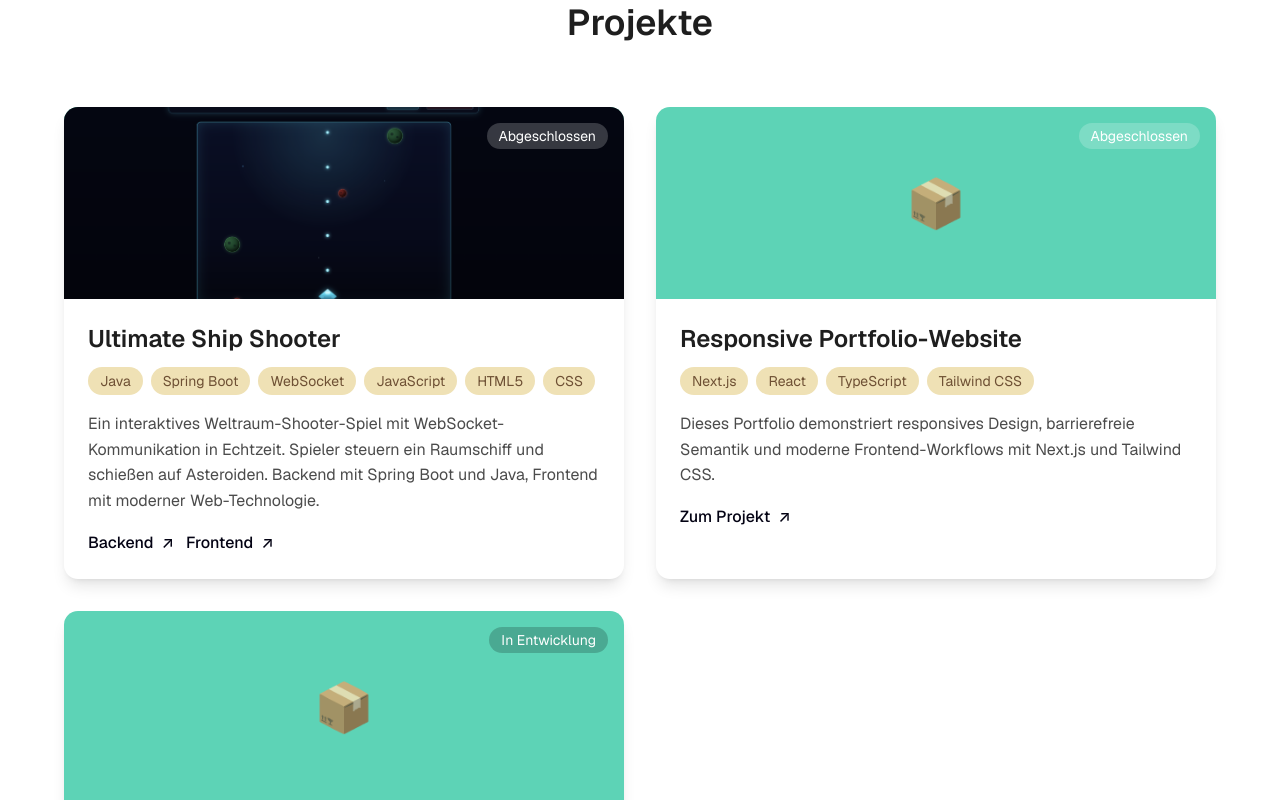
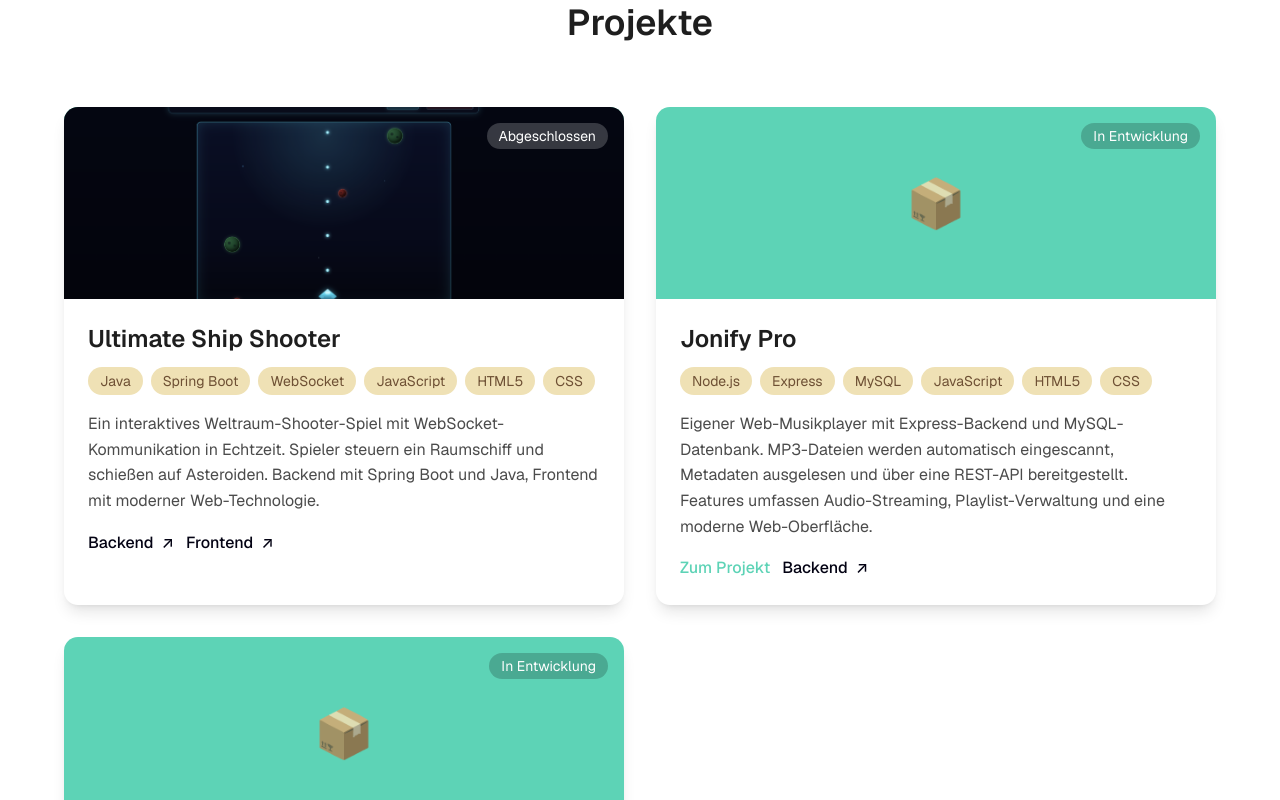
Before and after one commit to im24b-laurj/portfolio_jonas_laur, a Next.js app: page / in a window 1280 px wide. Shown: the part 2240-3040 px from the top of the page. Built offline with nearby package versions, Linux system fonts and the light colour scheme.

Commit message:
Replace portfolio project with Jonify Pro

```diff
--- a/src/components/Projects.tsx
+++ b/src/components/Projects.tsx
@@ -13,14 +13,12 @@ export default function Projects() {
           aria-labelledby="projects-heading"
       >
         <div className="container mx-auto px-6">
-        {/* Header */}
           <div className="max-w-3xl mx-auto text-center mb-16">
             <h2 id="projects-heading" className="text-4xl mb-6 text-[#1e1e1e] dark:text-white font-semibold">
               Projekte
             </h2>
           </div>
 
-        {/* Projects Grid */}
           <div className="grid md:grid-cols-2 gap-8 max-w-6xl mx-auto">
             {projects.map((project) => (
                 <article
@@ -28,7 +26,7 @@ export default function Projects() {
                     className="bg-white dark:bg-[#1a1a1a] rounded-xl shadow-lg overflow-hidden"
                     onClick={() => setSelectedProject(selectedProject === project.id ? null : project.id)}
                 >
-              {/* Project Header */}
+                  {/* Project Image */}
                   <div className="relative h-48 flex items-center justify-center bg-[#5dd3b6] dark:bg-[#5dd3b6] overflow-hidden">
                     {project.previewImage ? (
                         <img
@@ -72,10 +70,28 @@ export default function Projects() {
                       {project.shortDescription}
                     </p>
 
-                {/* CTA Link(s) */}
-                {project.repos ? (
+                    {/* Links */}
+                    {(project.liveUrl !== undefined || project.repos || project.repoUrl) && (
                         <div className="flex flex-wrap gap-3">
-                    {project.repos.map((repo) => (
+                          {project.liveUrl !== undefined && (
+                              project.liveUrl ? (
+                                  <a
+                                      href={project.liveUrl}
+                                      target="_blank"
+                                      rel="noreferrer"
+                                      className="inline-flex items-center gap-2 text-[#5dd3b6] font-medium"
+                                      aria-label={`${project.title} live anschauen`}
+                                  >
+                                    Zum Projekt
+                                    <span aria-hidden="true">↗</span>
+                                  </a>
+                              ) : (
+                                  <span className="inline-flex items-center gap-2 text-[#5dd3b6] font-medium">
+                                    Zum Projekt
+                                  </span>
+                              )
+                          )}
+                          {project.repos?.map((repo) => (
                               <a
                                   key={repo.url}
                                   href={repo.url}
@@ -88,8 +104,7 @@ export default function Projects() {
                                 <span aria-hidden="true">↗</span>
                               </a>
                           ))}
-                  </div>
-                ) : (
+                          {!project.repos && project.repoUrl && (
                               <a
                                   href={project.repoUrl}
                                   target="_blank"
@@ -102,6 +117,8 @@ export default function Projects() {
                               </a>
                           )}
                         </div>
+                    )}
+                  </div>
                 </article>
             ))}
           </div>
--- a/src/data/content.ts
+++ b/src/data/content.ts
@@ -10,6 +10,7 @@ export interface Project {
   description?: string;
   tech: string[];
   repoUrl?: string;
+  liveUrl?: string | null;
   repos?: Array<{ name: string; url: string }>;
   previewImage?: string;
   status: 'Abgeschlossen' | 'In Entwicklung';
@@ -149,12 +150,13 @@ export const projects: Project[] = [
   },
   {
     id: 'p2',
-    title: 'Responsive Portfolio-Website',
+    title: 'Jonify Pro',
     shortDescription:
-      'Dieses Portfolio demonstriert responsives Design, barrierefreie Semantik und moderne Frontend-Workflows mit Next.js und Tailwind CSS.',
-    tech: ['Next.js', 'React', 'TypeScript', 'Tailwind CSS'],
-    repoUrl: 'https://github.com/jonaslaurdev/responsive-portfolio',
-    status: 'Abgeschlossen',
+      'Eigener Web-Musikplayer mit Express-Backend und MySQL-Datenbank. MP3-Dateien werden automatisch eingescannt, Metadaten ausgelesen und über eine REST-API bereitgestellt. Features umfassen Audio-Streaming, Playlist-Verwaltung und eine moderne Web-Oberfläche.',
+    tech: ['Node.js', 'Express', 'MySQL', 'JavaScript', 'HTML5', 'CSS'],
+    liveUrl: null,
+    repos: [{ name: 'Backend', url: 'https://github.com/im24b-laurj/jonify-pro' }],
+    status: 'In Entwicklung',
   },
   {
     id: 'p3',
```
Lines whose indentation alone changed are shown as unchanged.
